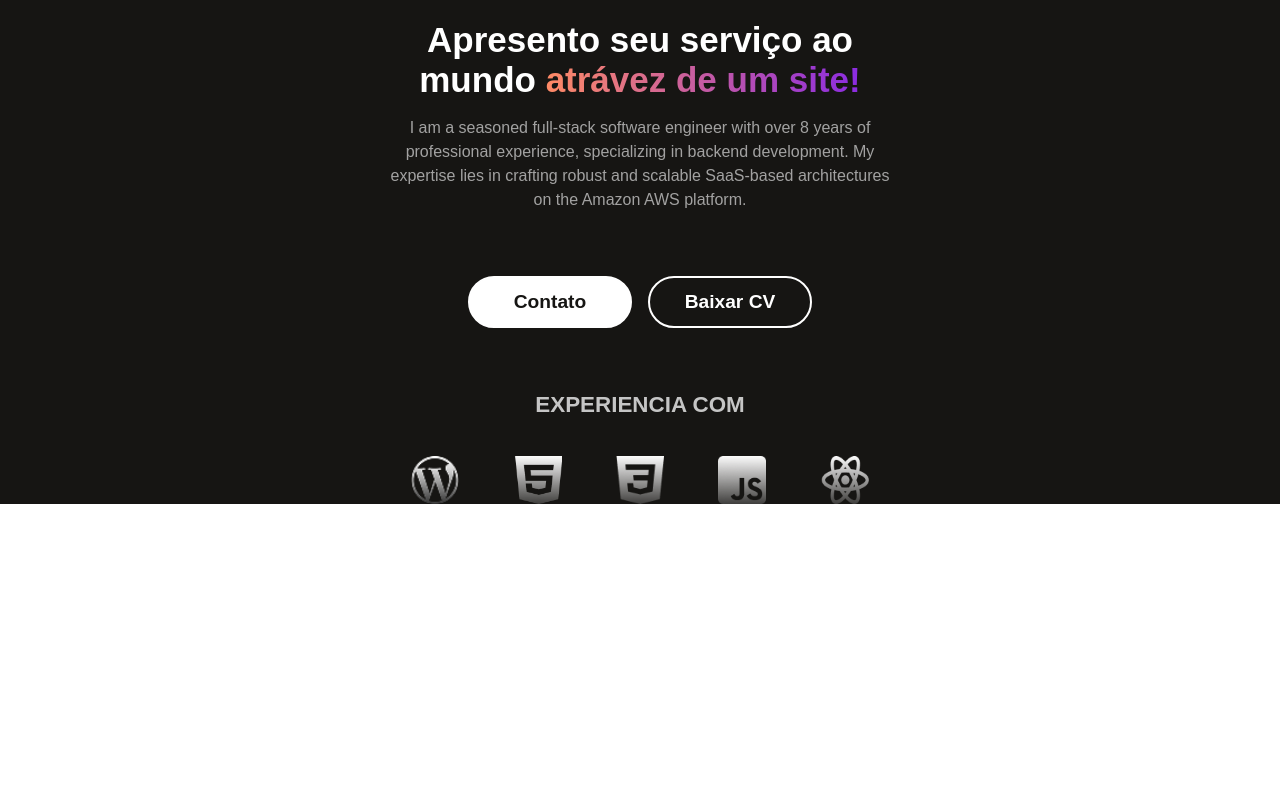
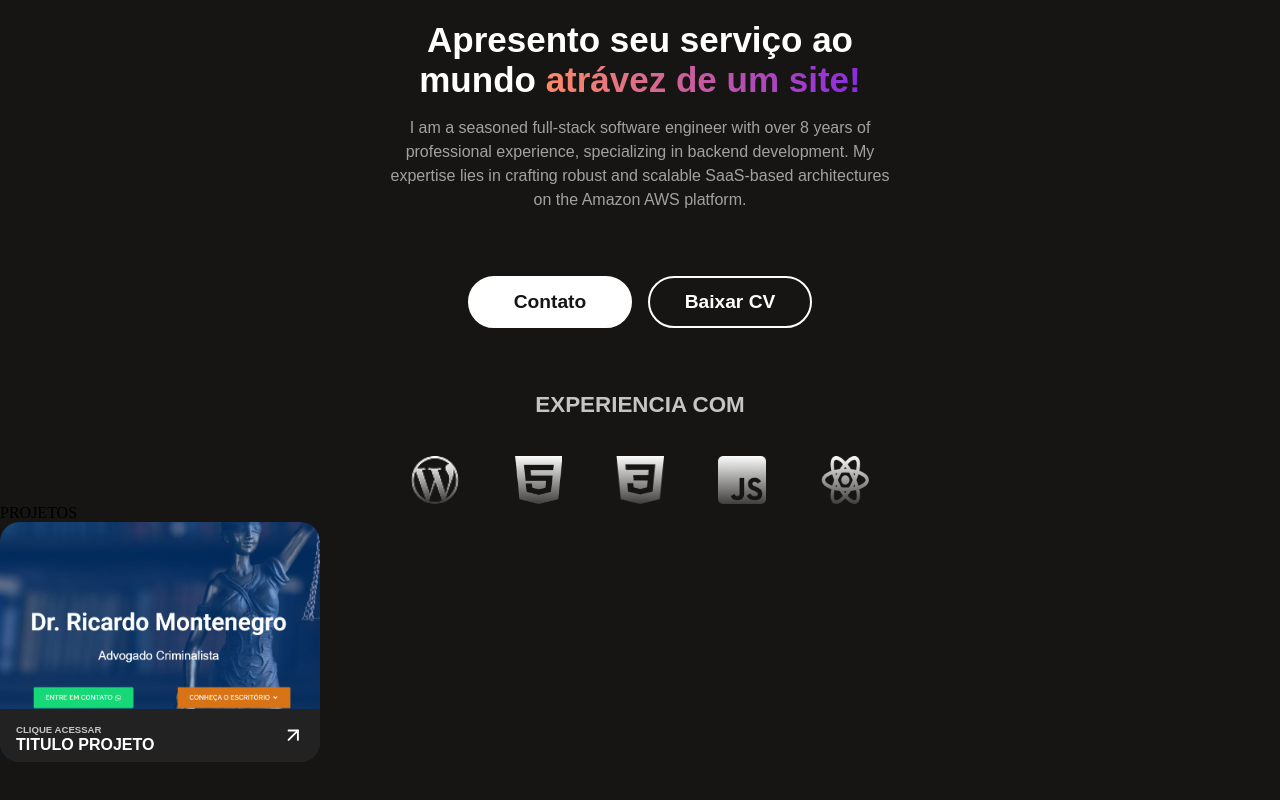
Before and after one commit to fdfborges/portifolioFelipeBorges, a React (Vite) app: page / in a window 1280 px wide. Shown: the part 342-1142 px from the top of the page. Before the commit the page ends 846 px from the top, so only its background shows below. Built offline with nearby package versions, Linux system fonts and the light colour scheme; a web font is replaced by a local one.

Commit message:
First card created

```diff
--- a/package.json
+++ b/package.json
@@ -12,6 +12,7 @@
   "dependencies": {
     "react": "^19.1.1",
     "react-dom": "^19.1.1",
+    "react-icons": "^5.5.0",
     "react-router-dom": "^7.8.0"
   },
   "devDependencies": {
--- /dev/null
+++ b/src/components/Projetos/Projetos.jsx
@@ -0,0 +1,15 @@
+import React from 'react'
+import './Projetos.scss';
+import CardProjeto from '../cardProjeto/cardProjeto';
+
+
+export default function Projetos() {
+  return (
+    <>
+    <div className="containerProjetosPrincipal">
+        <p>PROJETOS</p>
+        <CardProjeto />
+    </div>
+    </>
+  )
+}
--- /dev/null
+++ b/src/components/Projetos/Projetos.scss
@@ -0,0 +1,8 @@
+@import '../fonts/font.scss';
+@import '../palletColor/palletColor.scss';
+
+.containerProjetosPrincipal{
+    width: 100%;
+    height: 100vh;
+    background-color: $primaryBlack;
+}
--- /dev/null
+++ b/src/components/cardProjeto/CardProjeto.jsx
@@ -0,0 +1,26 @@
+import React from 'react'
+import './CardProjeto.scss';
+import MinRicardoMontenegro from '../../assets/MiniaturasCards/MinRicardoMontenegro.png';
+import { FiArrowUpRight } from "react-icons/fi";
+
+
+export default function CardProjeto() {
+    return (
+        <>
+            <div className="containerCardProjetoC">
+                <div className="imgCard">
+                    <img src={MinRicardoMontenegro} alt="" />
+                </div>
+                <div className="footerCard">
+                    <di className="footerCardLeft">
+                        <span>CLIQUE ACESSAR</span>
+                        <p>TITULO PROJETO</p>
+                    </di>
+                    <div className="footerCardRight">
+                        <a href=""><FiArrowUpRight size={'15%'} color='white' /></a>
+                    </div>
+                </div>
+            </div>
+        </>
+    )
+}
--- /dev/null
+++ b/src/components/cardProjeto/CardProjeto.scss
@@ -0,0 +1,73 @@
+@import '../fonts/font.scss';
+@import '../palletColor/palletColor.scss';
+
+.containerCardProjetoC {
+    position: relative;
+    display: flex;
+    flex-direction: column;
+    width: 20rem;
+    height: 15rem;
+    border-radius: 20px;
+    background-color: $secondaryBlack;
+
+    .imgCard {
+        display: flex;
+        align-items: center;
+        justify-content: center;
+        width: 100%;
+        height: 100%;
+        overflow: hidden;
+        border-radius: 20px;
+
+        img {
+            width: 200%;
+            height: auto;
+        }
+    }
+
+    .footerCard {
+        display: flex;
+        justify-content: space-between;
+        align-items: center;
+        width: 100%;
+        border-radius: 0 0 20px 20px;
+        height: 22%;
+        position: absolute;
+        bottom: 0;
+        background-color: $secondaryBlack;
+        padding-left: 1rem;
+        box-sizing: border-box;
+
+        .footerCardLeft {
+
+            span,
+            p {
+                font-family: $font-body;
+                font-weight: 800;
+                font-size: 0.6rem;
+                color: $primaryGray;
+                line-height: 1
+            }
+
+            p {
+                font-size: 1rem;
+                color: $primaryWhite;
+            }
+        }
+
+        .footerCardRight {
+            flex: 1;
+            display: flex;
+            align-items: center;
+            justify-content: center;
+
+            a {
+                display: flex;
+                align-items: center;
+                justify-content: right;
+                padding-right: 1rem;
+            }
+        }
+
+    }
+}
--- a/src/pages/Home/Home.jsx
+++ b/src/pages/Home/Home.jsx
@@ -2,6 +2,7 @@ import React from 'react'
 import Header from '../../components/Header/Header.jsx'
 import Apresentation from '../../components/Apresentation/Apresentation.jsx'
 import Experience from '../../components/Experience/Experience.jsx'
+import Projetos from '../../components/Projetos/Projetos.jsx'
 
 export default function Home() {
   return (
@@ -9,6 +10,7 @@ export default function Home() {
       <Header />
       <Apresentation />
       <Experience />
+      <Projetos />
     </>
   )
 }
```
Also changed, not shown: src/assets/MiniaturasCards/MinRicardoMontenegro.png (added), 1 other file (tests, documents, lock files or other folders).
